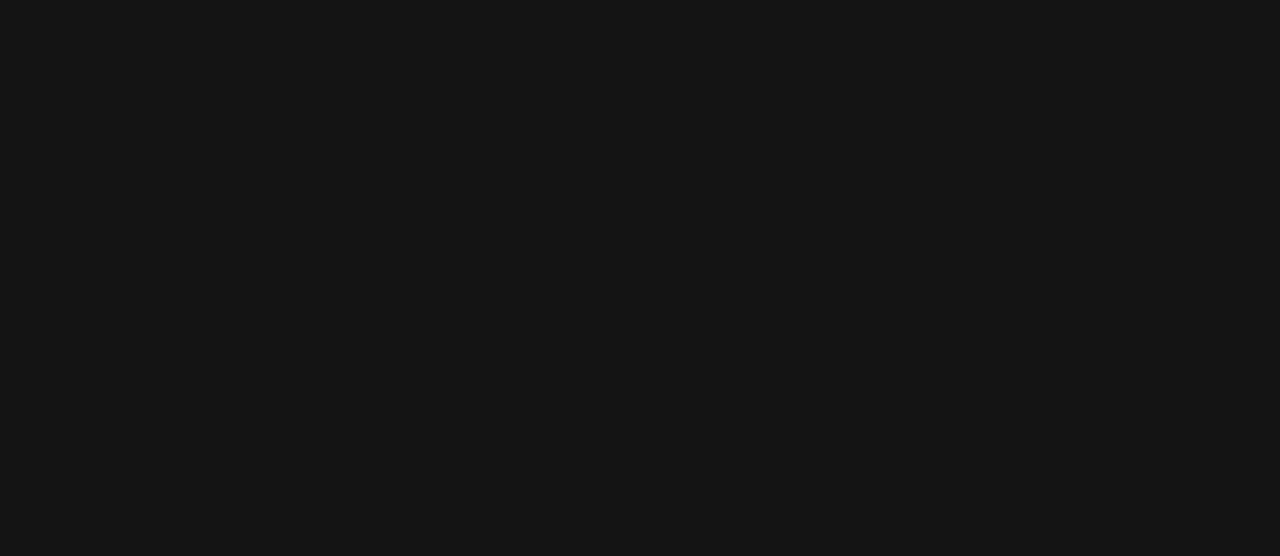
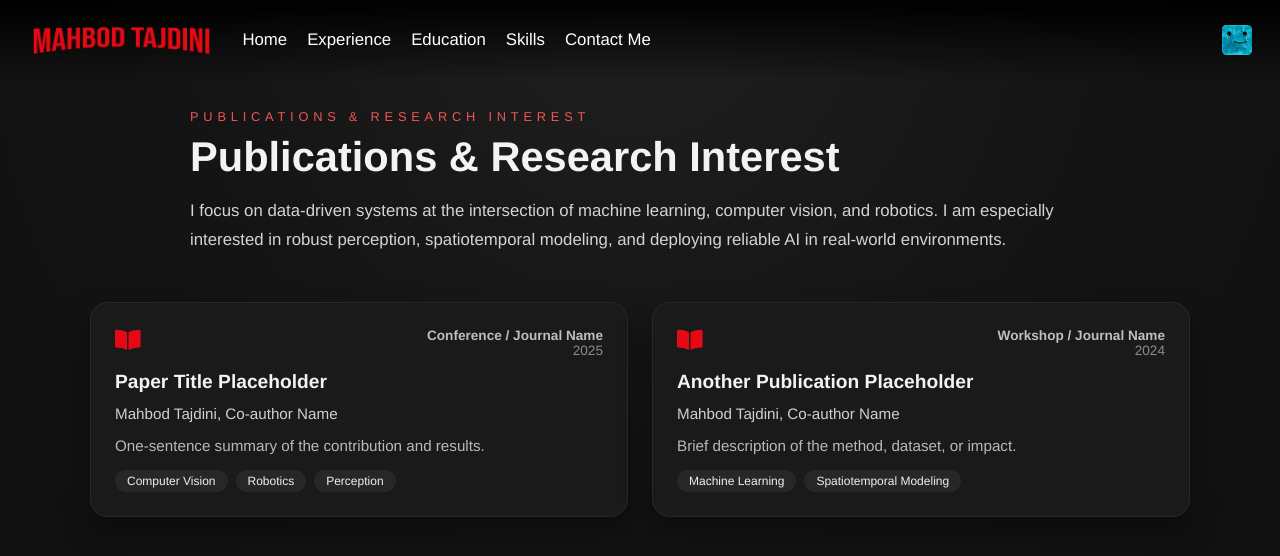
Before and after one commit to Ace3Z/Portfolio, a React (Create React App) app: page /publications in a window 1280 px wide. Before the commit this address had no page. Shown: the top 556 px of the page. Built offline with nearby package versions, Linux system fonts and the light colour scheme.

Commit message:
publication webpage added

```diff
--- a/src/App.tsx
+++ b/src/App.tsx
@@ -15,6 +15,7 @@ import Music from './pages/Music';
 import Reading from './pages/Reading';
 import Certifications from './pages/Certifications';
 import Achievements from './pages/Achievements';
+import Publications from './pages/Publications';
 
 const App: React.FC = () => {
   return (
@@ -34,6 +35,7 @@ const App: React.FC = () => {
       <Route path="/reading" element={<Layout><Reading /></Layout>} />
       <Route path="/certifications" element={<Layout><Certifications /></Layout>} />
       <Route path="/achievements" element={<Layout><Achievements /></Layout>} />
+      <Route path="/publications" element={<Layout><Publications /></Layout>} />
     </Routes>
   );
 };
--- /dev/null
+++ b/src/pages/Publications.css
@@ -0,0 +1,150 @@
+.publications-page {
+  background: radial-gradient(circle at top, #1f1f1f 0%, #141414 45%, #0f0f0f 100%);
+  color: #f3f3f3;
+  min-height: 100vh;
+}
+
+.publications-hero {
+  padding: 6rem 2.5rem 3rem;
+}
+
+.publications-hero-content {
+  max-width: 900px;
+  margin: 0 auto;
+  text-align: left;
+}
+
+.publications-kicker {
+  text-transform: uppercase;
+  letter-spacing: 0.3rem;
+  font-size: 0.8rem;
+  color: #f05454;
+  margin-bottom: 0.6rem;
+}
+
+.publications-hero h1 {
+  font-size: 2.6rem;
+  margin: 0 0 1rem;
+}
+
+.publications-intro {
+  font-size: 1.05rem;
+  line-height: 1.7;
+  color: #d4d4d4;
+  margin: 0;
+}
+
+.publications-section {
+  padding: 0 2.5rem 5rem;
+}
+
+.publications-grid {
+  max-width: 1100px;
+  margin: 0 auto;
+  display: grid;
+  gap: 24px;
+  grid-template-columns: repeat(auto-fit, minmax(280px, 1fr));
+}
+
+.publication-card {
+  background: #1a1a1a;
+  border-radius: 18px;
+  padding: 24px;
+  text-decoration: none;
+  color: inherit;
+  border: 1px solid rgba(255, 255, 255, 0.06);
+  box-shadow: 0 16px 30px rgba(0, 0, 0, 0.4);
+  transition: transform 0.3s ease, box-shadow 0.3s ease, border-color 0.3s ease;
+  display: flex;
+  flex-direction: column;
+  gap: 12px;
+}
+
+.publication-card:hover {
+  transform: translateY(-6px);
+  box-shadow: 0 22px 36px rgba(229, 9, 20, 0.35);
+  border-color: rgba(229, 9, 20, 0.6);
+}
+
+.publication-header {
+  display: flex;
+  align-items: center;
+  justify-content: space-between;
+  gap: 12px;
+}
+
+.publication-icon {
+  font-size: 1.6rem;
+  color: #e50914;
+}
+
+.publication-meta {
+  display: flex;
+  flex-direction: column;
+  align-items: flex-end;
+  font-size: 0.85rem;
+  color: #bfbfbf;
+}
+
+.publication-venue {
+  font-weight: 600;
+}
+
+.publication-year {
+  color: #8d8d8d;
+}
+
+.publication-title {
+  font-size: 1.2rem;
+  margin: 0;
+}
+
+.publication-authors {
+  font-size: 0.95rem;
+  color: #d0d0d0;
+  margin: 0;
+}
+
+.publication-summary {
+  font-size: 0.95rem;
+  color: #b9b9b9;
+  line-height: 1.6;
+  margin: 0;
+}
+
+.publication-tags {
+  display: flex;
+  flex-wrap: wrap;
+  gap: 8px;
+}
+
+.publication-tag {
+  background: rgba(255, 255, 255, 0.06);
+  border-radius: 999px;
+  padding: 4px 12px;
+  font-size: 0.75rem;
+  color: #f0f0f0;
+}
+
+.publication-link {
+  display: inline-flex;
+  align-items: center;
+  gap: 8px;
+  font-size: 0.85rem;
+  color: #ffb4b4;
+  margin-top: auto;
+}
+
+@media (max-width: 640px) {
+  .publications-hero {
+    padding: 5rem 1.5rem 2.5rem;
+  }
+
+  .publications-section {
+    padding: 0 1.5rem 4rem;
+  }
+
+  .publications-hero h1 {
+    font-size: 2.1rem;
+  }
+}
--- /dev/null
+++ b/src/pages/Publications.tsx
@@ -0,0 +1,95 @@
+import React from 'react';
+import './Publications.css';
+import { FaBookOpen, FaExternalLinkAlt } from 'react-icons/fa';
+
+type Publication = {
+  title: string;
+  authors: string;
+  venue: string;
+  year: string;
+  summary: string;
+  link?: string;
+  tags: string[];
+};
+
+const researchInterests = `
+I focus on data-driven systems at the intersection of machine learning, computer vision, and robotics.
+I am especially interested in robust perception, spatiotemporal modeling, and deploying reliable AI in real-world environments.
+`;
+
+const publications: Publication[] = [
+  {
+    title: 'Paper Title Placeholder',
+    authors: 'Mahbod Tajdini, Co-author Name',
+    venue: 'Conference / Journal Name',
+    year: '2025',
+    summary: 'One-sentence summary of the contribution and results.',
+    link: '',
+    tags: ['Computer Vision', 'Robotics', 'Perception']
+  },
+  {
+    title: 'Another Publication Placeholder',
+    authors: 'Mahbod Tajdini, Co-author Name',
+    venue: 'Workshop / Journal Name',
+    year: '2024',
+    summary: 'Brief description of the method, dataset, or impact.',
+    link: '',
+    tags: ['Machine Learning', 'Spatiotemporal Modeling']
+  }
+];
+
+const Publications: React.FC = () => {
+  return (
+    <div className="publications-page">
+      <header className="publications-hero">
+        <div className="publications-hero-content">
+          <p className="publications-kicker">Publications &amp; Research Interest</p>
+          <h1>Publications &amp; Research Interest</h1>
+          <p className="publications-intro">{researchInterests.trim()}</p>
+        </div>
+      </header>
+
+      <section className="publications-section">
+        <div className="publications-grid">
+          {publications.map((publication, index) => {
+            const CardTag = publication.link ? 'a' : 'div';
+            return (
+              <CardTag
+                key={`${publication.title}-${index}`}
+                className="publication-card"
+                href={publication.link || undefined}
+                target={publication.link ? '_blank' : undefined}
+                rel={publication.link ? 'noopener noreferrer' : undefined}
+              >
+                <div className="publication-header">
+                  <div className="publication-icon">
+                    <FaBookOpen />
+                  </div>
+                  <div className="publication-meta">
+                    <span className="publication-venue">{publication.venue}</span>
+                    <span className="publication-year">{publication.year}</span>
+                  </div>
+                </div>
+                <h2 className="publication-title">{publication.title}</h2>
+                <p className="publication-authors">{publication.authors}</p>
+                <p className="publication-summary">{publication.summary}</p>
+                <div className="publication-tags">
+                  {publication.tags.map((tag) => (
+                    <span key={tag} className="publication-tag">{tag}</span>
+                  ))}
+                </div>
+                {publication.link && (
+                  <span className="publication-link">
+                    View Publication <FaExternalLinkAlt />
+                  </span>
+                )}
+              </CardTag>
+            );
+          })}
+        </div>
+      </section>
+    </div>
+  );
+};
+
+export default Publications;
```
